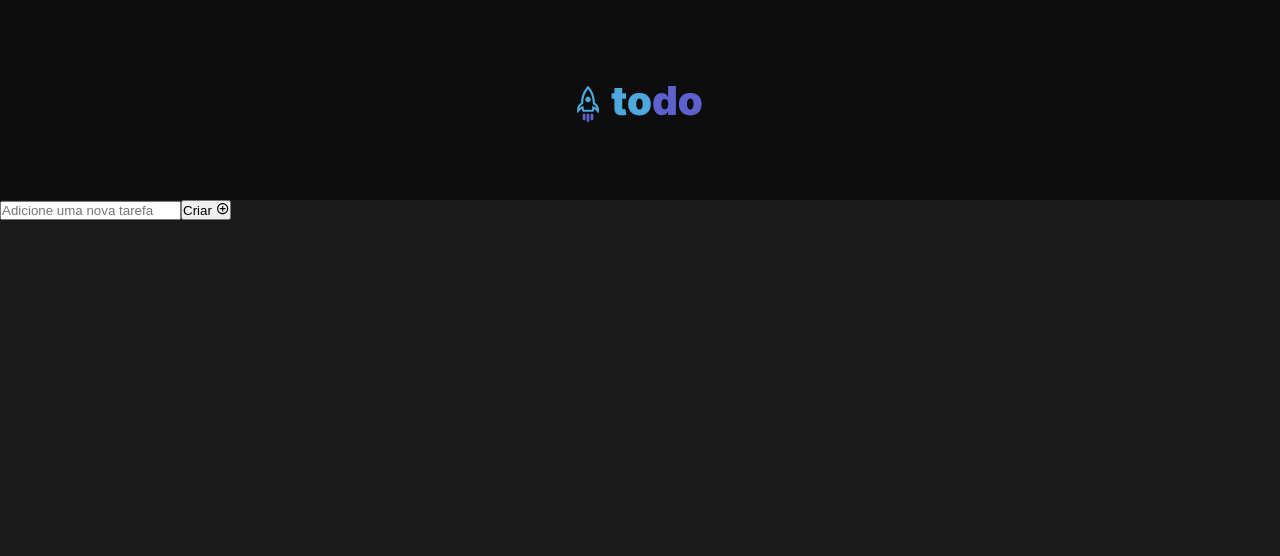
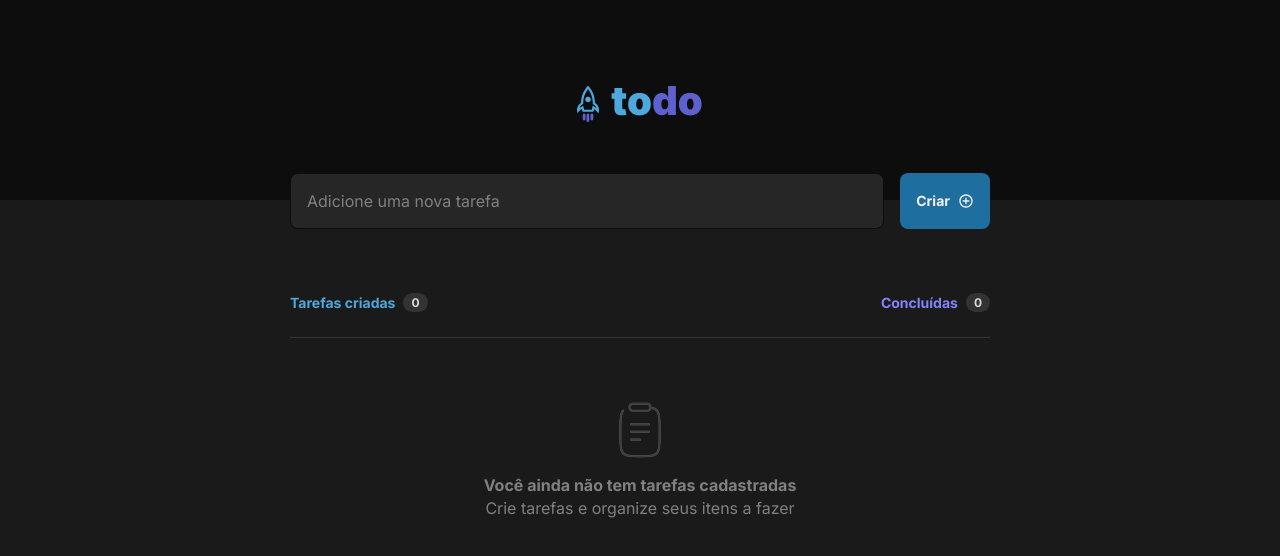
Before and after one commit to ThiagoMoraes97/react-toDo-list, a React (Vite) app: page / in a window 1280 px wide. Shown: the top 556 px of the page. Built offline with nearby package versions, Linux system fonts and the light colour scheme.

Commit message:
Main structure and styling completed for moments with no tasks.

```diff
--- a/src/App.module.css
+++ b/src/App.module.css
@@ -10,5 +10,96 @@
 }
 
 .main {
+    margin-inline: auto;
+    width: 43.75rem;
+}
 
+.form {
+    display: flex;
+    justify-content: center;
+    gap: 1rem;
+    margin: -1.7rem 0 4rem;
 }
+
+.form input, .form input::placeholder {
+    color: var(--gray-300);
+    font-size: 1rem;
+    line-height: 1.4;
+}
+
+.form input {
+    border-radius: 8px;
+    border: 1px solid var(--gray-700);
+    padding: 1rem;
+    background-color: var(--gray-500);
+    color: var(--gray-100);
+    flex: 1;
+}
+
+.form input:focus {
+    outline: 1px solid var(--purple-dark);
+}
+
+.form button {
+    border-radius: 8px;
+    border: none;
+    background-color: var(--blue-dark);
+    padding: 1rem;
+    color: var(--gray-100);
+    font-size: .875rem;
+    font-weight: 700;
+    line-height: 1.4;
+    cursor: pointer;
+
+    display: flex;
+    align-items: center;
+    gap: 0.5rem;
+}
+
+.form button:hover {
+    background-color: var(--blue);
+}
+
+.tasks .tasksHeader {
+    display: flex;
+    justify-content: space-between;
+    margin-bottom: 1.5rem;
+    margin-bottom: 1.5625rem;
+}
+
+.tasks .tasksHeader .tasksCreated, .tasks .tasksHeader .tasksCompleted {
+    display: flex;
+    align-items: center;
+    gap: 0.5rem;
+    color: var(--blue);
+    font-size: .875rem;
+    font-weight: 700;
+}
+
+.tasks .tasksHeader .tasksCompleted{
+    color: var(--purple);
+}
+
+.tasks .tasksHeader .tasksCreated span, .tasks .tasksHeader .tasksCompleted span {
+    background-color: var(--gray-400);
+    color: var(--gray-200);
+    padding: 0.125rem 0.5rem;
+    border-radius: 999px;
+    font-size: .75rem;
+}
+
+.tasks .tasksList .noRegisteredTasks {
+    padding-top: 4rem;
+    border-top: 1px solid var(--gray-400);
+    display: flex;
+    flex-direction: column;
+    align-items: center;
+
+    font-family: 1rem;
+    line-height: 1.4;
+    color: var(--gray-300);
+}
+
+.tasks .tasksList .noRegisteredTasks img {
+    margin-bottom: 1rem;
+}
--- a/src/App.tsx
+++ b/src/App.tsx
@@ -10,20 +10,29 @@ export function App() {
       </header>
 
       <main className={styles.main}>
-        <form>
+        <form className={styles.form}>
           <input type="text" placeholder='Adicione uma nova tarefa'/>
-          <button type="submit">Criar <MdAddCircleOutline/></button>
+          <button type="submit">Criar <MdAddCircleOutline size={16}/></button>
         </form>
 
         <section className={styles.tasks}>
           <header className={styles.tasksHeader}>
-            <div className={styles.tasksHeaderInfo}>
-              <div className={styles.tasksCreated}></div>
-              <div className={styles.tasksCompleted}></div>
+            <div className={styles.tasksCreated}>
+              <strong>Tarefas criadas</strong>
+              <span>0</span>
+            </div>
+            <div className={styles.tasksCompleted}>
+              <strong>Concluídas</strong>
+              <span>0</span>
             </div>
           </header>
+
           <div className={styles.tasksList}>
-
+            <div className={styles.noRegisteredTasks}>
+              <img src="/clipboard.png" alt="Clipboard" />
+              <strong>Você ainda não tem tarefas cadastradas</strong>
+              <p>Crie tarefas e organize seus itens a fazer</p>
+            </div>
           </div>
         </section>
       </main>
--- a/src/global.css
+++ b/src/global.css
@@ -24,3 +24,7 @@
 body {
     background-color: var(--gray-600);
 }
+
+body, input, button {
+    font-family: 'Inter', sans-serif;
+}
```
Also changed, not shown: public/clipboard.png (added).
